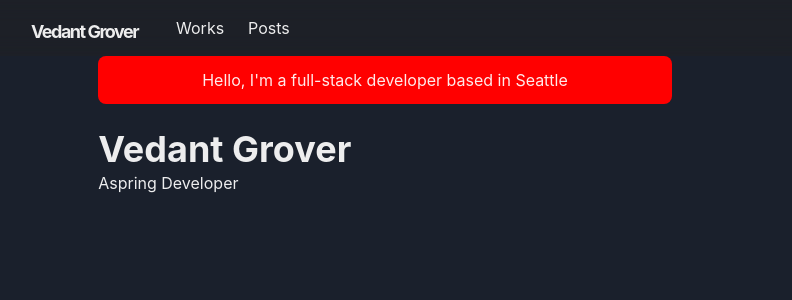
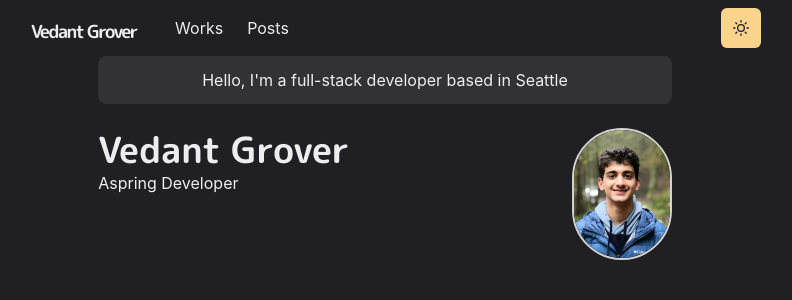
Before and after one commit to vedantgrover/VedantsPortfolio, a Next.js app: page / in a window 1280 px wide. Shown: the top 300 px of the page, without its empty margins (255-1047 px from the left). Built offline with nearby package versions, Linux system fonts and the light colour scheme.

Commit message:
Adds profile picture and dark/light theme toggle

```diff
--- /dev/null
+++ b/components/fonts.js
@@ -0,0 +1,6 @@
+const Fonts = () => (
+    <style jsx global>{`
+      @import url('https://fonts.googleapis.com/css2?family=M+PLUS+Rounded+1c:wght@300;700&display=swap');
+    `}</style>
+  )
+  export default Fonts
--- a/components/navbar.js
+++ b/components/navbar.js
@@ -16,6 +16,7 @@ import {
     useColorModeValue
 } from '@chakra-ui/react'
 import { HamburgerIcon } from '@chakra-ui/icons'
+import ThemeToggleButton from './theme-toggle-button'
 
 const LinkItem = ({ href, path, target, children, ...props }) => {
     const active = path === href
@@ -84,6 +85,7 @@ const Navbar = props => {
                 </Stack>
 
                 <Box flex={1} align="right">
+                    <ThemeToggleButton />
                     <Box ml={2} display={{ base: 'inline-block', md: 'none' }}>
                         <Menu isLazy id="navbar-menu">
                             <MenuButton
--- /dev/null
+++ b/components/theme-toggle-button.js
@@ -0,0 +1,15 @@
+import { IconButton, useColorMode, useColorModeValue } from "@chakra-ui/react";
+import { SunIcon, MoonIcon } from "@chakra-ui/icons";
+
+const ThemeToggleButton = () => {
+    const { toggleColorMode } = useColorMode();
+
+    return (
+        <IconButton aria-label="Toggle theme"
+        colorScheme={useColorModeValue('purple', 'orange')}
+        icon={useColorModeValue(<MoonIcon />, <SunIcon />)}
+        onClick={toggleColorMode}></IconButton>
+    )
+}
+
+export default ThemeToggleButton
--- a/pages/_app.js
+++ b/pages/_app.js
@@ -1,9 +1,12 @@
 import { ChakraProvider } from "@chakra-ui/react";
 import Layout from '../components/layouts/main'
+import Fonts from "../components/fonts";
+import theme from "../libs/theme";
 
 const Website = ({ Component, pageProps, router }) => {
     return (
-        <ChakraProvider>
+        <ChakraProvider theme={theme}>
+            <Fonts />
             <Layout router={router}>
                 <Component {...pageProps} key={router.route} />
             </Layout>
--- a/pages/index.js
+++ b/pages/index.js
@@ -1,9 +1,9 @@
-import { Container, Box, Heading } from "@chakra-ui/react"
+import { Container, Box, Heading, Image, useColorModeValue } from "@chakra-ui/react"
 
 const Page = () => {
     return (
         <Container>
-            <Box borderRadius="lg" bg="red" p={3} mb={6} align="center">
+            <Box borderRadius="lg" bg={useColorModeValue("whiteAlpha.500", "whiteAlpha.200")} p={3} mb={6} align="center">
                 Hello, I&apos;m a full-stack developer based in Seattle
             </Box>
 
@@ -12,6 +12,9 @@ const Page = () => {
                     <Heading as="h2" variant="page-title">Vedant Grover</Heading>
                     <p>Aspring Developer</p>
                 </Box>
+                <Box flexShrink={0} mt={{base: 4, md: 0}} ml={{md: 6}} align="center">
+                    <Image borderColor="whiteAlpha.800" borderWidth={2} borderStyle="solid" maxWidth="100px" borderRadius="full" src="/images/me1.jpeg" alt="Profile Image"/>
+                </Box>
             </Box>
         </Container>
     )
```
